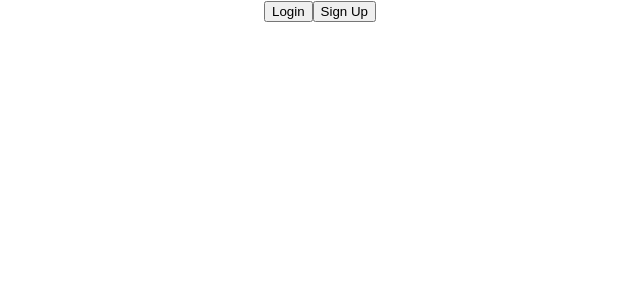
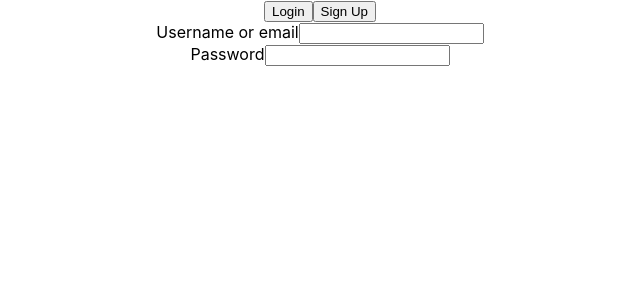
Before and after one commit to AlexRodgers11/flash-card-app, a React (Create React App) app in the folder client/: page /login in a window 1280 px wide. Before the commit this address had no page. Shown: the top 300 px of the page, without its empty margins (320-960 px from the left). Built offline with nearby package versions, Linux system fonts and the light colour scheme.

Commit message:
create Login component and add route to it in Router component

```diff
--- /dev/null
+++ b/client/src/components/Login.js
@@ -0,0 +1,30 @@
+import React from 'react'
+import { useNavigate } from 'react-router'
+import useFormInput from '../hooks/useFormInput';
+
+function Login() {
+    const navigate = useNavigate();
+    const [usernameOrEmail, setUsernameOrEmail] = useFormInput('');
+    const [password, setPassword] = useFormInput('');
+
+    const handleSubmit = evt => {
+        evt.preventDefault();
+    }
+
+    return (
+        <div>
+            <form onSubmit={handleSubmit}>
+                <div>
+                    <label htmlFor="usernameOrEmail">Username or email</label>
+                    <input type="text" id="usernameOrEmail" name="usernameOrEmail" value={usernameOrEmail} onChange={setUsernameOrEmail} />
+                </div>
+                <div>
+                    <label htmlFor="password">Password</label>
+                    <input type="password" id="password" name="password" value={password} onChange={setPassword} />
+                </div>
+            </form>
+        </div>
+    )
+}
+
+export default Login
--- a/client/src/components/Router.js
+++ b/client/src/components/Router.js
@@ -1,6 +1,7 @@
 import { Route, Routes } from 'react-router-dom';
 import Deck from './Deck';
 import Group from './Group';
+import Login from './Login';
 import User from './User';
 
 function Router() {
@@ -11,6 +12,7 @@ function Router() {
             <Route exact path="/groups/:groupId" element={<Group />} />
             <Route exact path="/decks/:deckId" element={<Deck />} />
             <Route exact path="/users/:userId" element={<User />} />
+            <Route exact path="/login" element={<Login />} />
         </Routes>
     )
 }
```
